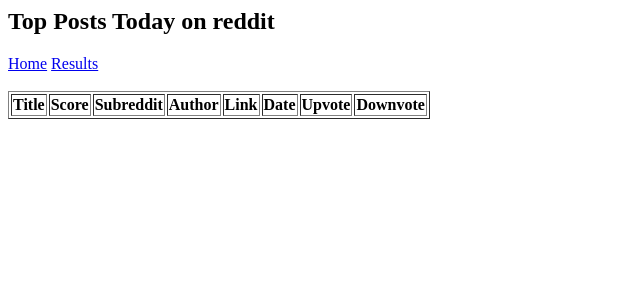
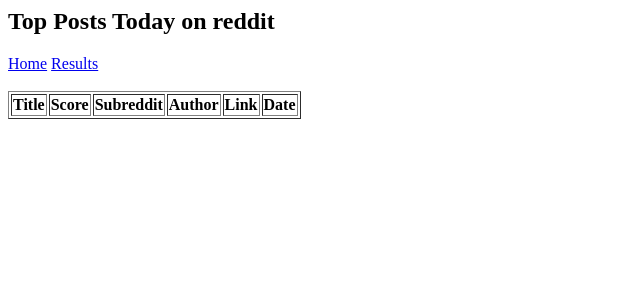
Before and after one commit to TheAdamWeber/SI206-FinalProject, a Flask app: page /results_reddit_table in a window 1280 px wide. Shown: the top 300 px of the page, without its empty margins (0-640 px from the left). Run offline with Flask 2, Linux system fonts and the light colour scheme; data that the repository does not hold is empty.

Commit message:
Bug fixes

```diff
--- a/model.py
+++ b/model.py
@@ -171,8 +171,6 @@ def retrieve_data(cache,limit):
             lis.append(data)
             i += 1
 
-        print("Limit: " + str(limit))
-
 
         with open(reddit_cache, 'w') as outfile:
             json.dump(lis, outfile, indent=4)
@@ -234,8 +232,9 @@ def populate_reddit_data(name):
     query = 'DELETE FROM Posts'
 
     cur.execute(query)
-
-    data = json.load(open(name))
+    rfile = open(name)
+    data = json.load(rfile)
+    rfile.close()
     for item in data:
         insertion = (item['id'],item['title'],item['score'],item['subreddit'],item['author'],item['url'],item['date'])
         statement = '''
--- a/model_test.py
+++ b/model_test.py
@@ -77,7 +77,7 @@ class TestDbs(unittest.TestCase):
 
         self.assertNotEqual(len(data3),len(data))
 
-    # Test DB querys to sort and retrieve data
+    # Test DB querys to sort and retrieve data with the correct number of parameters
 
     def testGetRedditData(self):
 
--- a/templates/results_reddit_table.html
+++ b/templates/results_reddit_table.html
@@ -11,9 +11,6 @@
         <th>Author</th>
 		<th>Link</th>
 		<th>Date</th>
-        <th>Upvote</th>
-        <th>Downvote</th>
-    </tr>
 {% for d in redditdata %}
     <tr>
         <td>{{d[1]}}</td>
@@ -22,8 +19,6 @@
         <td>{{d[4]}}</td>
         <td><a href="{{d[5]}}">Link</a></td>
         <td>{{d[6]}}</td>
-        <td><a href="{{ vote('up',loop.index) }}">Upvote</a></td>
-        <td><a href="{{ vote('down',loop.index) }}">Downvote</a></td>
     </tr>
 {% endfor %}
 </table>
```
